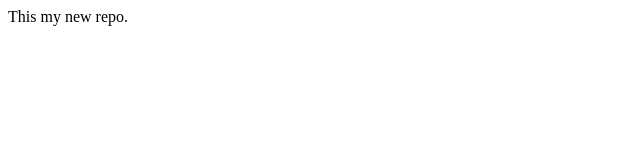
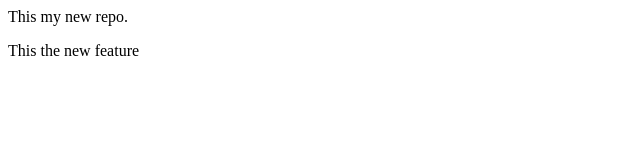
Before and after one commit to vivek-cutm18/localrepo, a plain HTML site: page index.html in a window 1280 px wide. Shown: the whole page, without its empty margins (0-640 px from the left). Drawn offline with Linux system fonts and the light colour scheme.

Commit message:
Add New Feature

```diff
--- a/index.html
+++ b/index.html
@@ -1 +1,2 @@
 <p>This my new repo.</p>
+<p>This the new feature</p>
```
